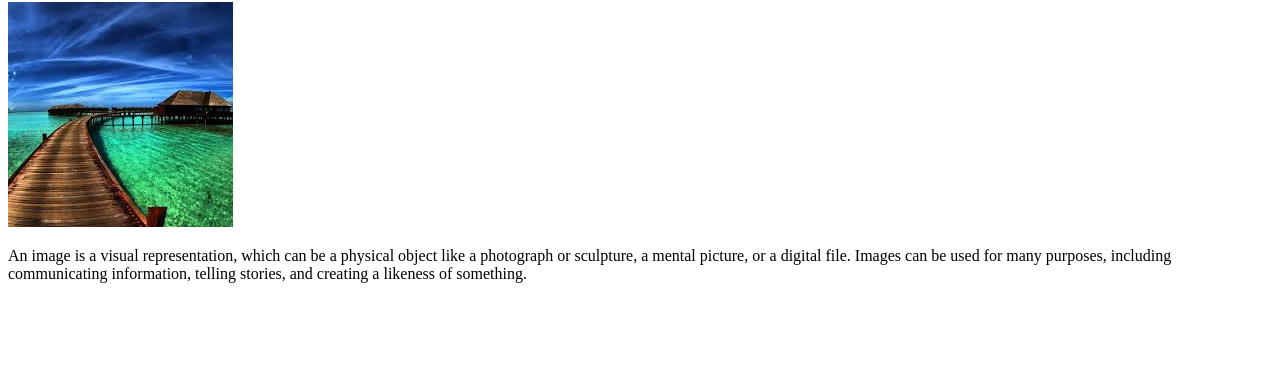
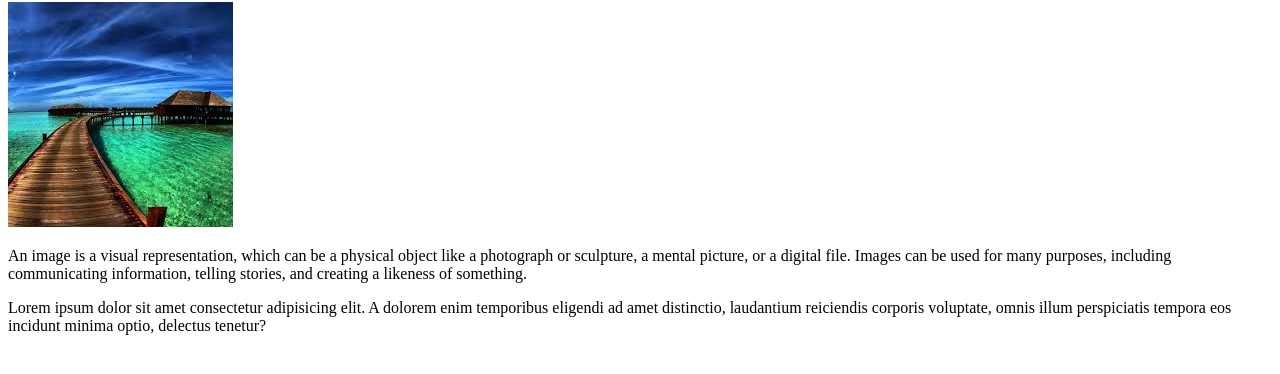
Before and after one commit to kavi231221priya-pixel/first_project, a plain HTML site: page index.html in a window 1280 px wide. Shown: the part 136-510 px from the top of the page. Drawn offline with Linux system fonts and the light colour scheme.

Commit message:
added paragraph

```diff
--- a/index.html
+++ b/index.html
@@ -11,5 +11,6 @@
     <img src="nice.jpg">
     <p>An image is a visual representation, which can be a physical object like a photograph or sculpture, a mental picture, or a digital file. Images can be used for many purposes, including communicating information, telling stories, and creating a likeness of something.
 </p>
+<p>Lorem ipsum dolor sit amet consectetur adipisicing elit. A dolorem enim temporibus eligendi ad amet distinctio, laudantium reiciendis corporis voluptate, omnis illum perspiciatis tempora eos incidunt minima optio, delectus tenetur?</p>
 </body>
 </html>
```
